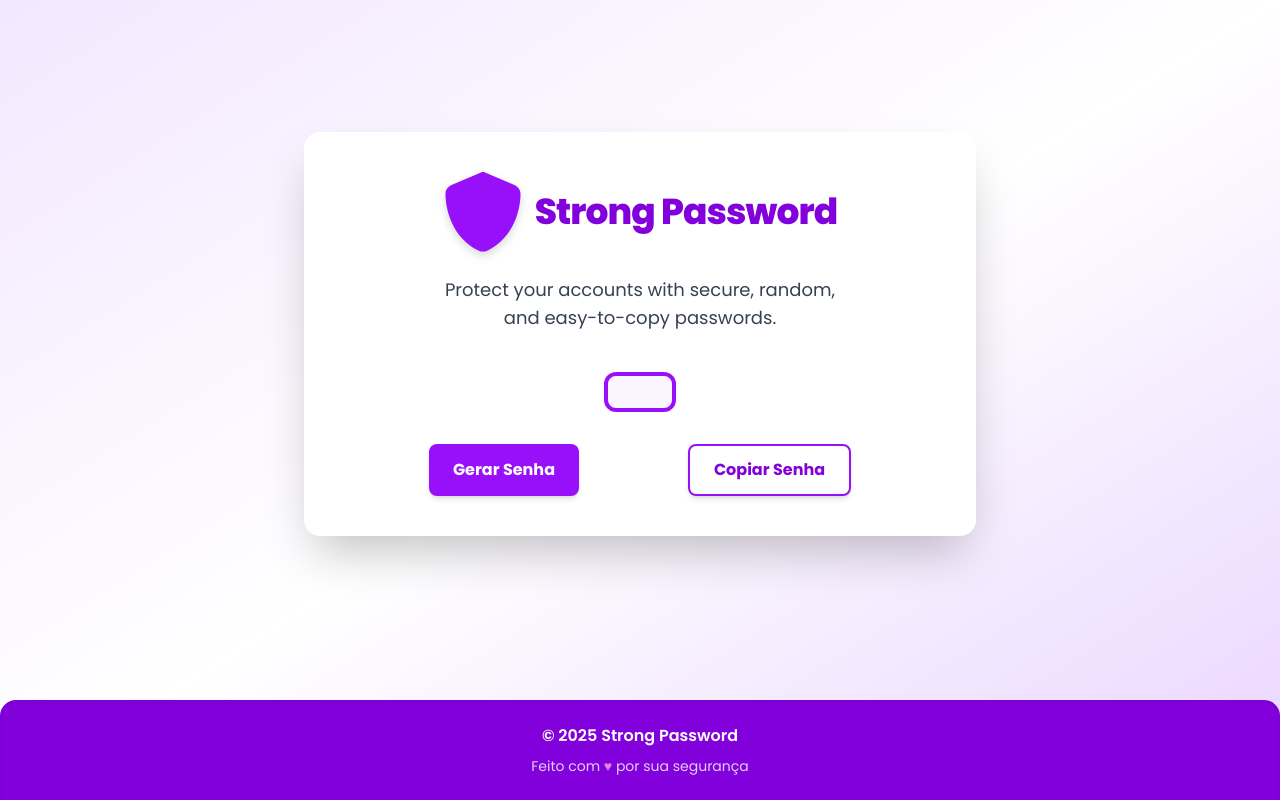
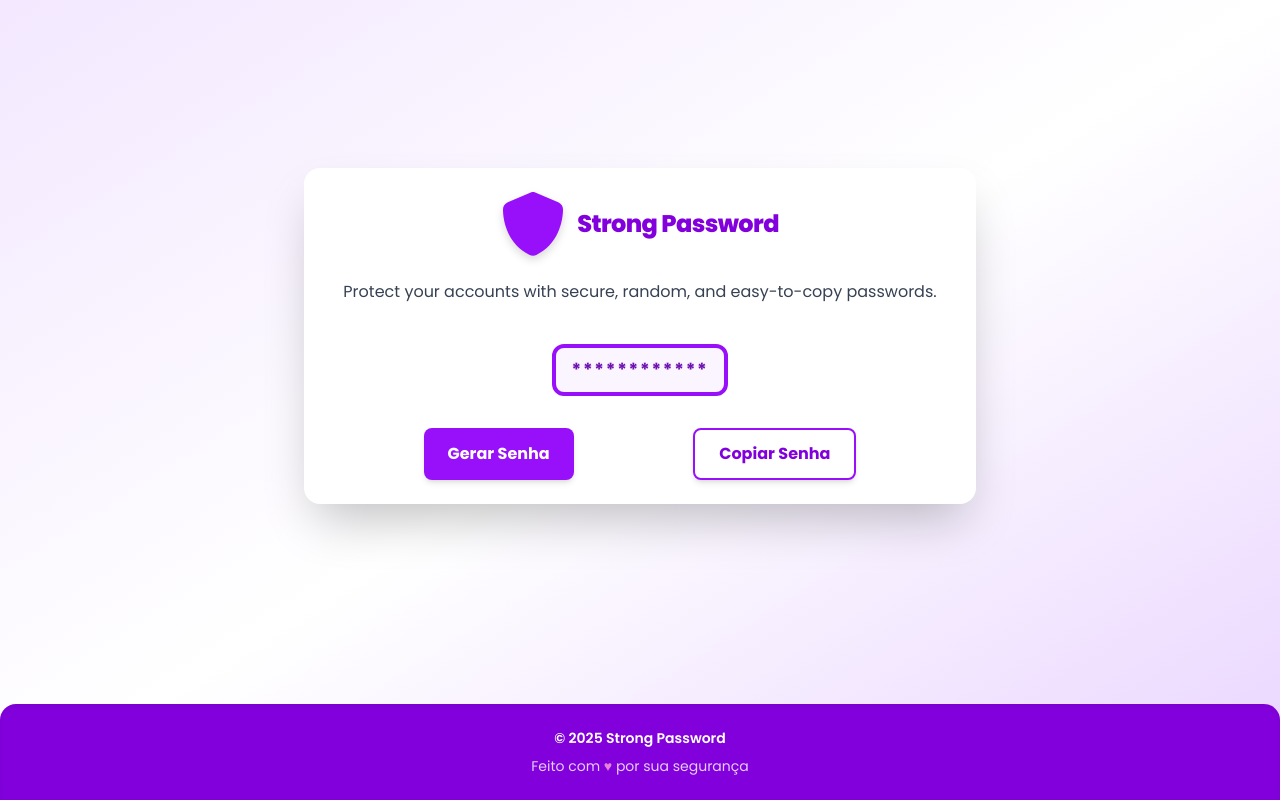
Before and after one commit to gabrielVolponi/app, a plain HTML site: page index.html in a window 1280 px wide. Drawn offline with nearby package versions, Linux system fonts and the light colour scheme.

Commit message:
refactor layout and styles for responsiveness; enhance button and text sizes for better accessibility

```diff
--- a/index.html
+++ b/index.html
@@ -11,34 +11,35 @@
   <body class="bg-gradient-to-br from-purple-100 via-white to-purple-200 min-h-screen flex flex-col">
     <main class="flex-grow flex items-center justify-center">
       <section
-        class="flex flex-col items-center justify-center bg-white bg-opacity-90 h-auto w-full max-w-2xl mx-auto rounded-2xl shadow-2xl p-10"
+        class="flex flex-col items-center justify-center bg-white bg-opacity-90 h-auto w-full max-w-2xl mx-auto rounded-2xl shadow-2xl p-10 sm:p-6 xs:p-3"
       >
         <div class="flex items-center justify-center mb-6">
           <img
             src="images/shield-purple.svg"
             alt="Shield Icon"
-            class="w-20 h-20 mr-3 drop-shadow-lg"
+            class="w-20 h-20 mr-3 drop-shadow-lg sm:w-16 sm:h-16 xs:w-12 xs:h-12"
           />
-          <h1 class="text-4xl font-extrabold text-purple-700 tracking-tight">Strong Password</h1>
+          <h1 class="text-4xl font-extrabold text-purple-700 tracking-tight sm:text-2xl xs:text-xl">
+            Strong Password
+          </h1>
         </div>
-        <p class="mb-6 w-8/12 text-center text-gray-700 text-lg">
+        <p class="mb-6 w-8/12 text-center text-gray-700 text-lg sm:w-full sm:text-base xs:text-sm">
           Protect your accounts with secure, random, and easy-to-copy passwords.
         </p>
         <p
           id="senhaGerada"
-          class="mb-8 mt-4 font-bold text-2xl border-purple-600 px-8 py-4 border-4 rounded-xl bg-purple-50 text-purple-800 tracking-widest text-center transition-all duration-200"
-        >
-
+          class="mb-8 mt-4 font-bold text-2xl border-purple-600 px-8 py-4 border-4 rounded-xl bg-purple-50 text-purple-800 tracking-widest text-center transition-all duration-200 break-all sm:text-lg sm:px-4 sm:py-2 xs:text-base xs:px-2 xs:py-1"
+        >************</p>
         </p>
-        <div class="flex justify-evenly w-full gap-6">
+        <div class="flex flex-col sm:flex-row justify-evenly w-full gap-4 sm:gap-6">
           <button
-            class="bg-purple-600 hover:bg-purple-700 text-white border-none px-6 py-3 font-bold rounded-lg shadow-md transition-all duration-200 focus:outline-none focus:ring-2 focus:ring-purple-400"
+            class="bg-purple-600 hover:bg-purple-700 text-white border-none px-6 py-3 font-bold rounded-lg shadow-md transition-all duration-200 focus:outline-none focus:ring-2 focus:ring-purple-400 w-full sm:w-auto"
             id="gerarSenha" onclick="exibirSenha()"
           >
             Gerar Senha
           </button>
           <button
-            class="bg-white hover:bg-purple-100 text-purple-700 border-2 border-purple-600 px-6 py-3 font-bold rounded-lg shadow-md transition-all duration-200 focus:outline-none focus:ring-2 focus:ring-purple-400"
+            class="bg-white hover:bg-purple-100 text-purple-700 border-2 border-purple-600 px-6 py-3 font-bold rounded-lg shadow-md transition-all duration-200 focus:outline-none focus:ring-2 focus:ring-purple-400 w-full sm:w-auto"
             id="copiarSenha"
           >
             Copiar Senha
@@ -46,7 +47,7 @@
         </div>
       </section>
     </main>
-    <footer class="w-full py-6 bg-purple-700 text-white text-center rounded-t-2xl shadow-inner mt-8">
+    <footer class="w-full py-6 bg-purple-700 text-white text-center rounded-t-2xl shadow-inner mt-8 text-base sm:text-sm xs:text-xs">
       <div class="flex flex-col items-center gap-2">
         <span class="font-semibold">© 2025 Strong Password</span>
         <span class="text-sm opacity-80">Feito com <span class="text-pink-300">♥</span> por sua segurança</span>
```
